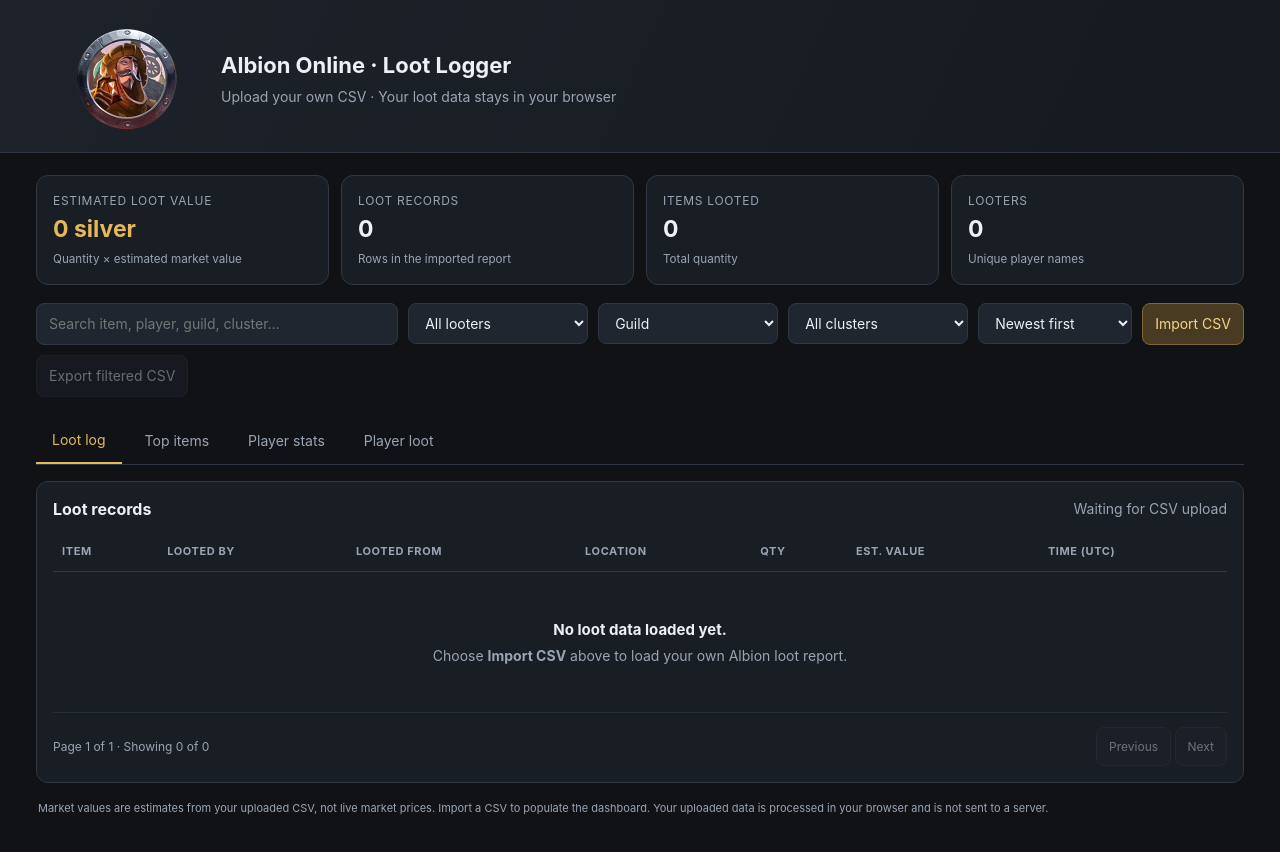
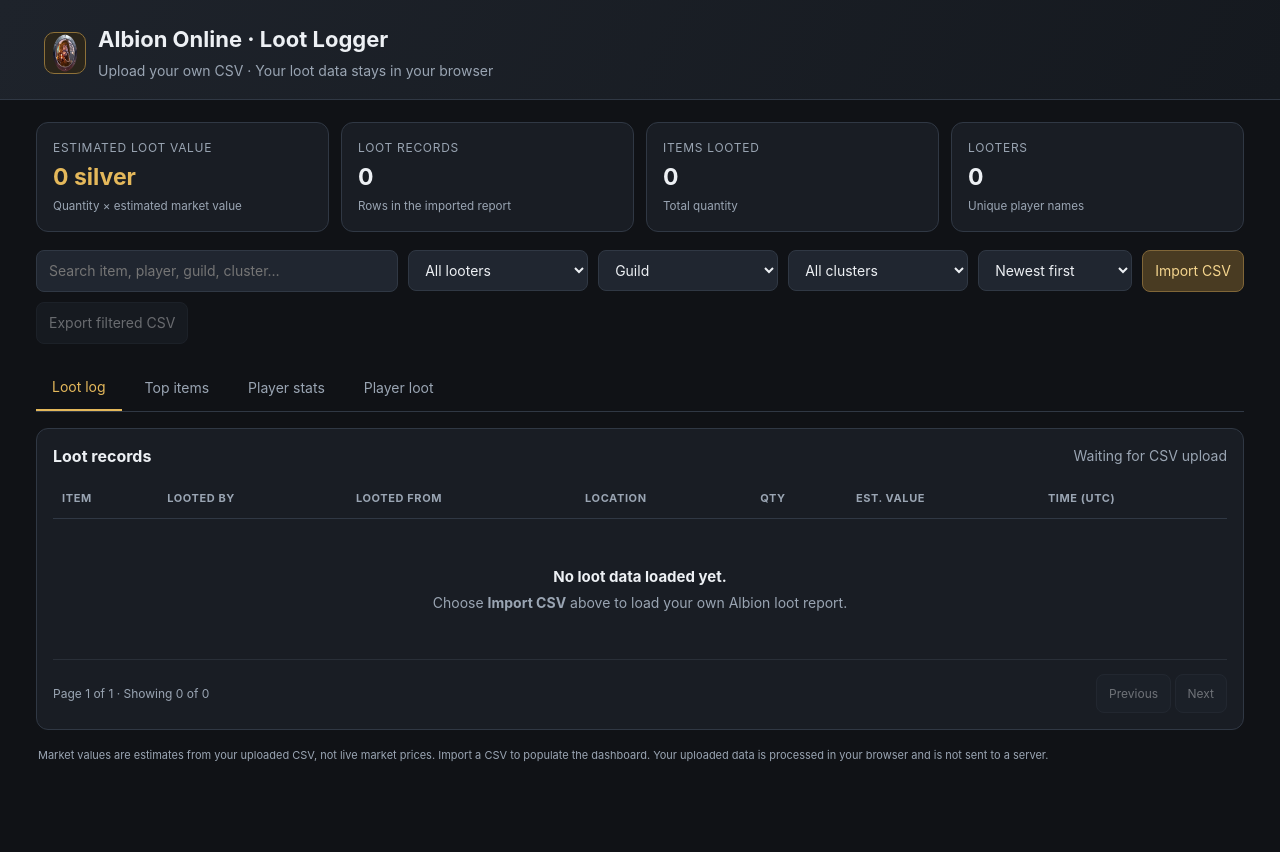
Before and after one commit to zewo-wo/ao-loot-log-viewer, a plain HTML site: page index.html in a window 1280 px wide. Drawn offline with Linux system fonts and the light colour scheme.

Commit message:
Update styles.css

```diff
--- a/css/styles.css
+++ b/css/styles.css
@@ -34,16 +34,6 @@ td{padding:10px 9px;border-bottom:1px solid #292f38;vertical-align:middle}tbody
 .site-note{font-size:11px;color:var(--muted);margin:18px 2px}.hidden{display:none!important}
 @media(max-width:760px){.stats-grid{grid-template-columns:repeat(2,minmax(0,1fr))}.stat strong{font-size:19px}.toolbar>*{flex:1}.player-row{grid-template-columns:105px 1fr 95px;gap:8px}.tabs{overflow:auto}.tab{white-space:nowrap}}
 @media(max-width:390px){.stat{padding:12px}.stat strong{font-size:17px}}
-.crest {
-  display: block;
-  width: 165px;
-  height: auto;
-  object-fit: contain;
-  border: none;
-  border-radius: 0;
-  background: transparent;
-  box-shadow: none;
-}
 
 .empty-state{text-align:center;padding:44px 18px!important;color:var(--muted);line-height:1.8}.empty-state strong{color:var(--text);font-size:15px}
 button:disabled{opacity:.4;cursor:not-allowed}
```
